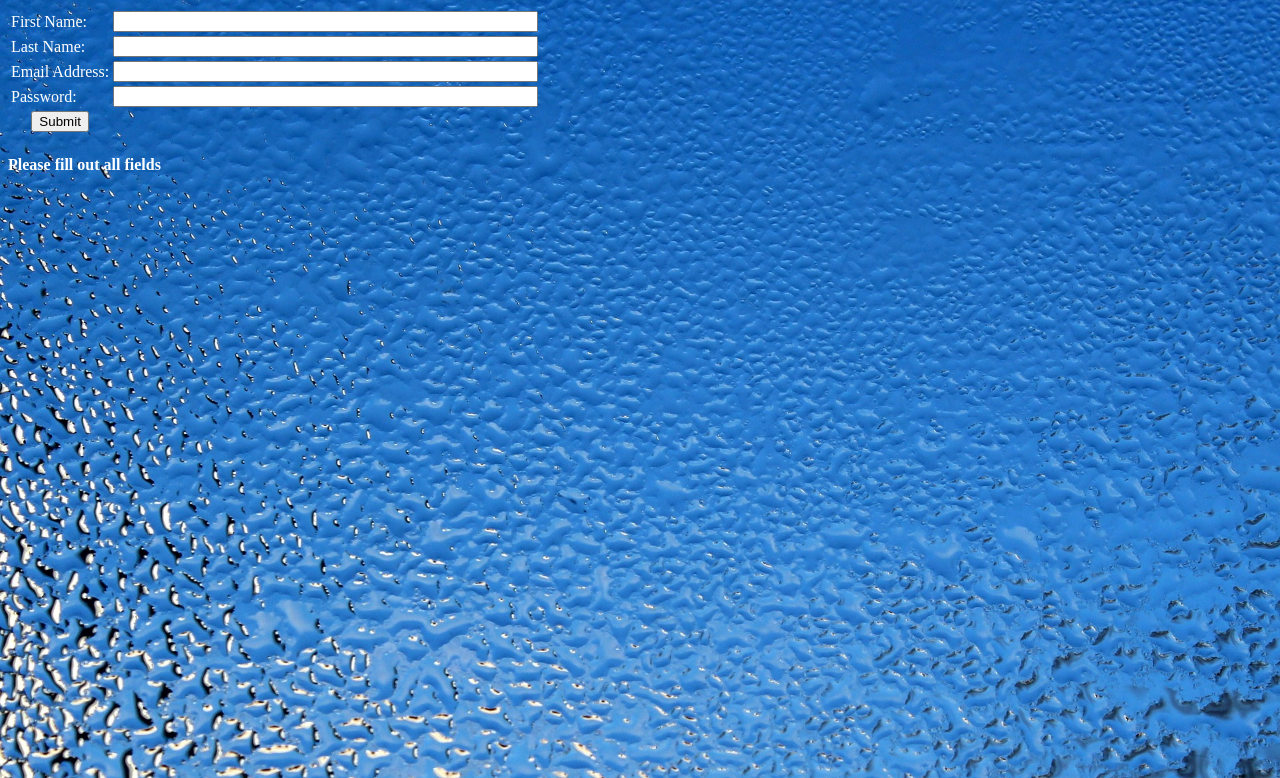
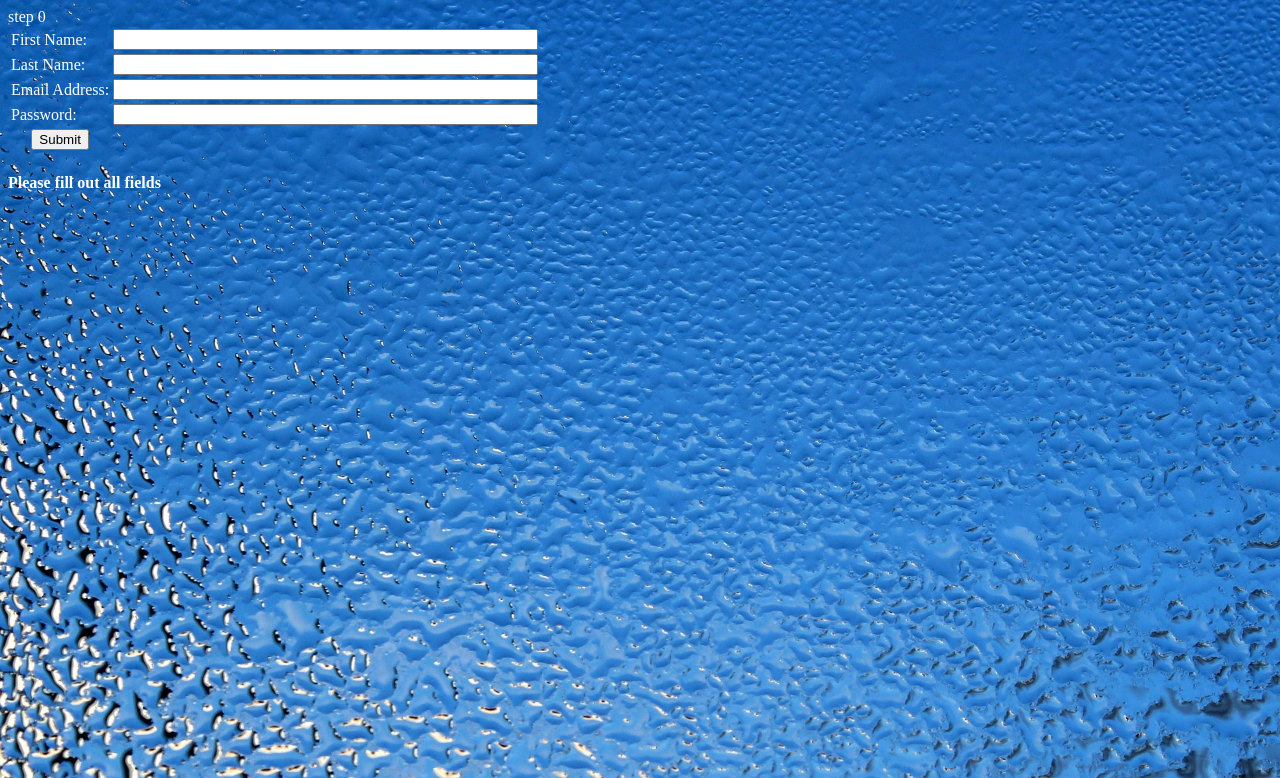
Before and after one commit to cgarnette/Record-Store, a PHP site: page /week7/pages/newuser.php in a window 1280 px wide. Shown: the top 778 px of the page. Run offline with PHP 8.4, Linux system fonts and the light colour scheme.

Commit message:
update newuser
further attempts at debugging

```diff
--- a/pages/newuser.php
+++ b/pages/newuser.php
@@ -41,13 +41,15 @@ session_start();
 unset($_SESSION['name']);
 unset($_SESSION['email']);
 
+echo 'step 0';
 	if(isset($_POST["firstname"])){
-
+echo 'step 1';
 		if(isset($_POST["lastname"])){
-
+echo 'step 2';
 			if(isset($_POST["email"])){
-
+echo 'step 3';
 				if(isset($_POST["password"])){
+					echo 'step 4';
 					$size = getSize();
 					$customer = new CustomerClass($size, $_POST["firstname"], $_POST["lastname"], $_POST["email"], $_POST["password"]);
 					if(checkNew($customer) > 0){
```
